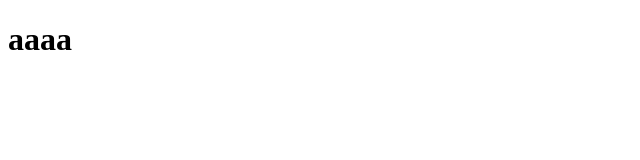
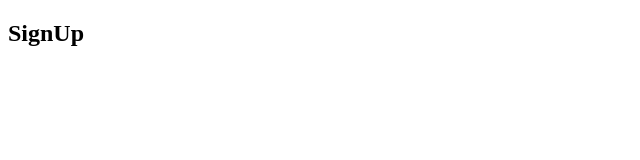
Before and after one commit to yuki-takahashi-0723/code-villege-chatapp, a React (Create React App) app in the folder chat/: page /signup in a window 1280 px wide. Shown: the top 160 px of the page, without its empty margins (0-640 px from the left). Built offline with nearby package versions, Linux system fonts and the light colour scheme.

Commit message:
各ページのルーティングのためpagesディレクトリを作成しする

```diff
--- a/chat/src/App.jsx
+++ b/chat/src/App.jsx
@@ -1,8 +1,20 @@
 import React from 'react'
-
+import{
+   BrowserRouter as Router,
+   Switch,
+   Route
+} from 'react-router-dom'
+import { Room, SignIn, SignUp } from './pages'
 const App = () =>{
     return(
-        <h1>aaaa</h1>
+        <Router>
+            <Switch>
+                <Route exact path='/signup' component={SignUp}/>
+                <Route exact path='/signin' component={SignIn}/>
+                <Route exact path='(/)?' component={Room}/>
+
+            </Switch>
+        </Router>
     )
 }
 
--- /dev/null
+++ b/chat/src/pages/Room.jsx
@@ -0,0 +1,9 @@
+import React from 'react'
+
+const Room = () =>{
+    return (
+        <h2>Room</h2>
+    )
+}
+
+export default Room
--- /dev/null
+++ b/chat/src/pages/SignIn.jsx
@@ -0,0 +1,9 @@
+import React from 'react'
+
+const SignIn = () =>{
+    return (
+        <h2>SignIn</h2>
+    )
+}
+
+export default SignIn
--- /dev/null
+++ b/chat/src/pages/SignUp.jsx
@@ -0,0 +1,9 @@
+import React from 'react'
+
+const SignUp = () =>{
+    return (
+        <h2>SignUp</h2>
+    )
+}
+
+export default SignUp
--- /dev/null
+++ b/chat/src/pages/index.js
@@ -0,0 +1,3 @@
+export {default as Room} from './Room'
+export {default as SignUp} from './SignUp'
+export {default as SignIn} from './SignIn'
```
